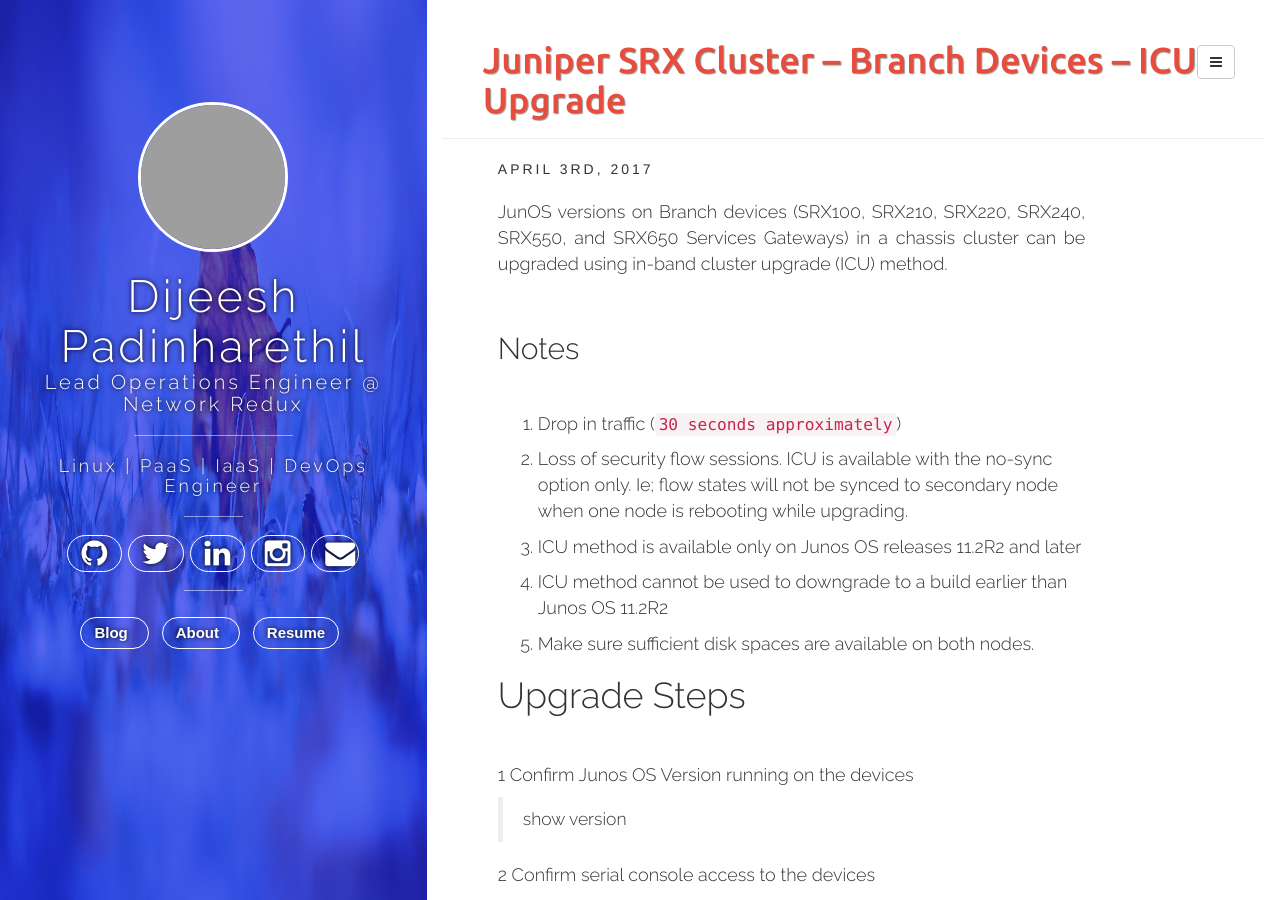
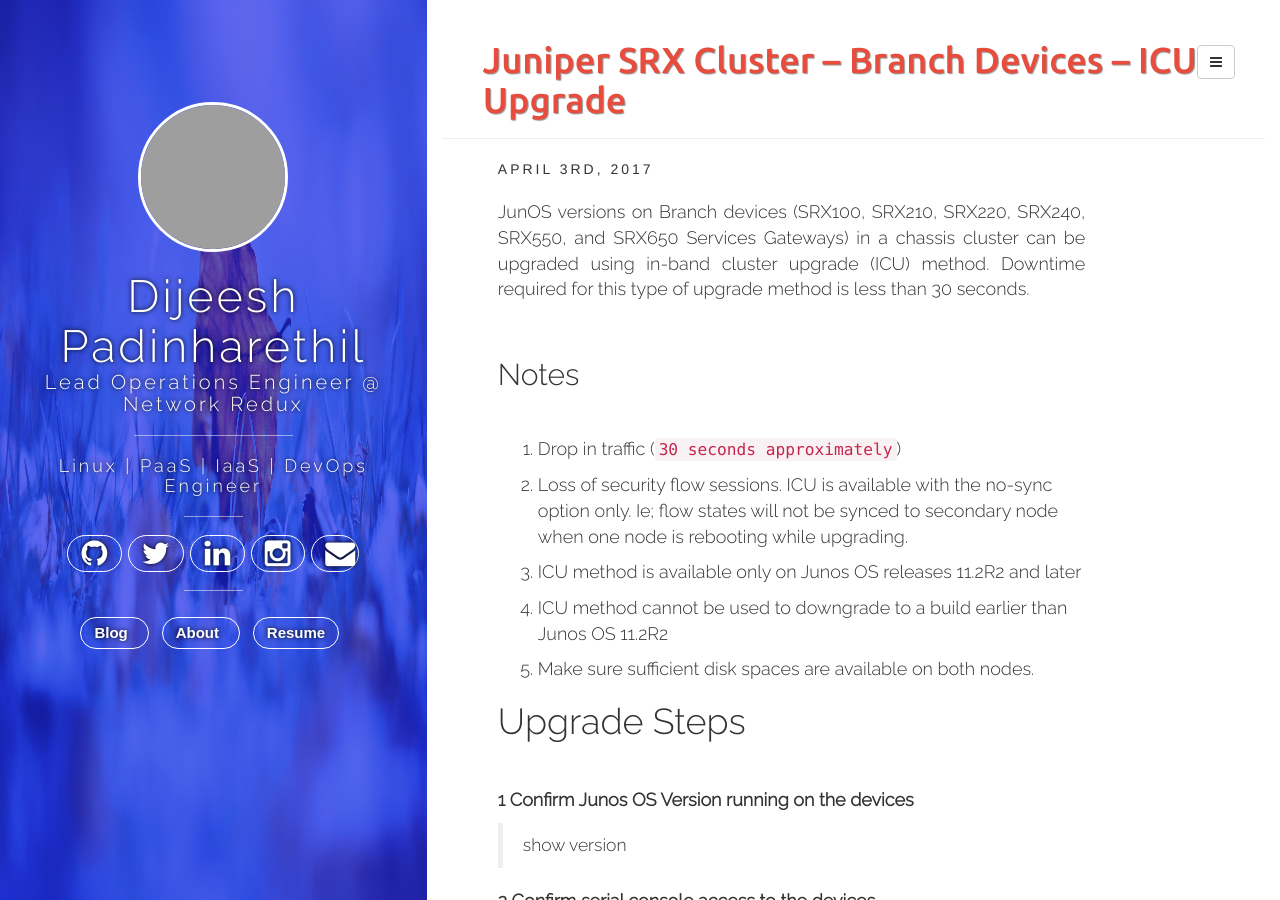
Before and after one commit to dijeesh/dijeesh.github.io-bak, a Jekyll site: the page built from _posts/2017-04-03-Juniper-SRX-ICU-Upgrade.md, in a window 1280 px wide and 900 px high. Built offline with Jekyll 4.4.1, drawn with Linux system fonts in a browser that asks for light colours; nearby versions of some CDN libraries; comment, search, counter and statistics services are not loaded; grey boxes are pictures that could not be loaded.

Commit message:
add srx post

```diff
--- a/_posts/2017-04-03-Juniper-SRX-ICU-Upgrade.md
+++ b/_posts/2017-04-03-Juniper-SRX-ICU-Upgrade.md
@@ -9,7 +9,7 @@
 ---
 
 <p style="text-align:justify;">
-JunOS versions on Branch devices (SRX100, SRX210, SRX220, SRX240, SRX550, and SRX650 Services Gateways) in a chassis cluster can be upgraded using  in-band cluster upgrade (ICU) method.
+JunOS versions on Branch devices (SRX100, SRX210, SRX220, SRX240, SRX550, and SRX650 Services Gateways) in a chassis cluster can be upgraded using  in-band cluster upgrade (ICU) method. Downtime required for this type of upgrade method is less than 30 seconds.
 </p> <br>
 
 Notes
@@ -32,21 +32,21 @@
 
 <br>
 
-1 Confirm Junos OS Version running on the devices
+**1 Confirm Junos OS Version running on the devices**
  > show version
 
-2 Confirm serial console access to the devices
+**2 Confirm serial console access to the devices**
 
-3 Perform storage clean-up
+**3 Perform storage clean-up**
 
  >  request system storage cleanup
 
- 4 Upload latest Junos OS to `/var/tmp` of node0
+ **4 Upload latest Junos OS to `/var/tmp` of node0**
 
- 5 Perform ICU upgrade
+ **5 Perform ICU upgrade**
  >request system software in-service-upgrade image_name no-sync
 
- 6 Monitor the upgrade process in console session
+ **6 Monitor the upgrade process in console session**
 
  <br>
 
@@ -54,28 +54,28 @@
 -----
 
 <br>
-Validate package and copy to secondary node
+**Validate package and copy to secondary node**
 <br>
 > ISSU: Validating package WARNING: in-service-upgrade shall reboot both
 > the nodes
 >          in your cluster. Please ignore any subsequent
 >          reboot request message ISSU: start downloading software package on secondary node Pushing bundle to node1
 
-Create alternate root partition and extract the image to alternate root partition
+**Create alternate root partition and extract the image to alternate root partition**
 <br>
 > Formatting alternate root (/dev/da0s1a)… /dev/da0s1a: 296.9MB (607996
 > sectors) block size 16384, fragment size 2048 Extracting
 > /var/tmp/junos-srxsme-12.1X46-D55.3-domestic.tgz …
 <br>
 
-ISSU upgrades secondary and then primary node
+**ISSU upgrades secondary and then primary node**
 <br>
 > JUNOS 12.1X46-D55.3 will become active at next reboot ISSU: finished
 > upgrading on secondary node node1 ISSU: start upgrading software
 > package on primary node JUNOS 12.1X46-D55.3 will become active at next reboot
 <br>
 
-Fail over all redundancy groups to node0
+**Fail over all redundancy groups to node0**
 <br>
 > ISSU: failover all redundancy-groups 1…n to primary node Successfully
 > reset all redundancy-groups priority back to configured priority.
@@ -85,12 +85,12 @@
 > redundancy-groups to node0
 <br>
 
-Reboot secondary node
+**Reboot secondary node**
 <br>
 > ISSU: rebooting Secondary Node
 <br>
 
-Reboot primary node, when secondary node is back online
+**Reboot primary node, when secondary node is back online**
 <br>
 > ISSU: Waiting for secondary node node1 to reboot. ISSU: Waiting for
 > node 1 to come up ISSU: node 1 came up ISSU: secondary node node1
@@ -112,16 +112,19 @@
 <p style="text-align:justify;">
 If you have given the abort command during / after secondary node reboots. Your cluster will be un an inconsistent state. ie; secondary node will be running with new version than primary node. You should rollback the upgrade on secondary node by running following commands.</p>
 <br>
-Abort upgrade
+**Abort upgrade**
 > request system software abort in-service-upgrade  <br>
 
 
-Roll back to previous node
+**Roll back to previous node**
 > request system software rollback node < node-id >
 <br>
 
-Reboot node
+**Reboot node**
 >request system reboot
 
 <br>
 Ref : Juniper KB Articles [SRX] ISSU/ICU upgrade limitations on SRX firewalls , Upgrading Devices in a Chassis Cluster Using ICU
+
+
+Happy Upgrade :)
```
